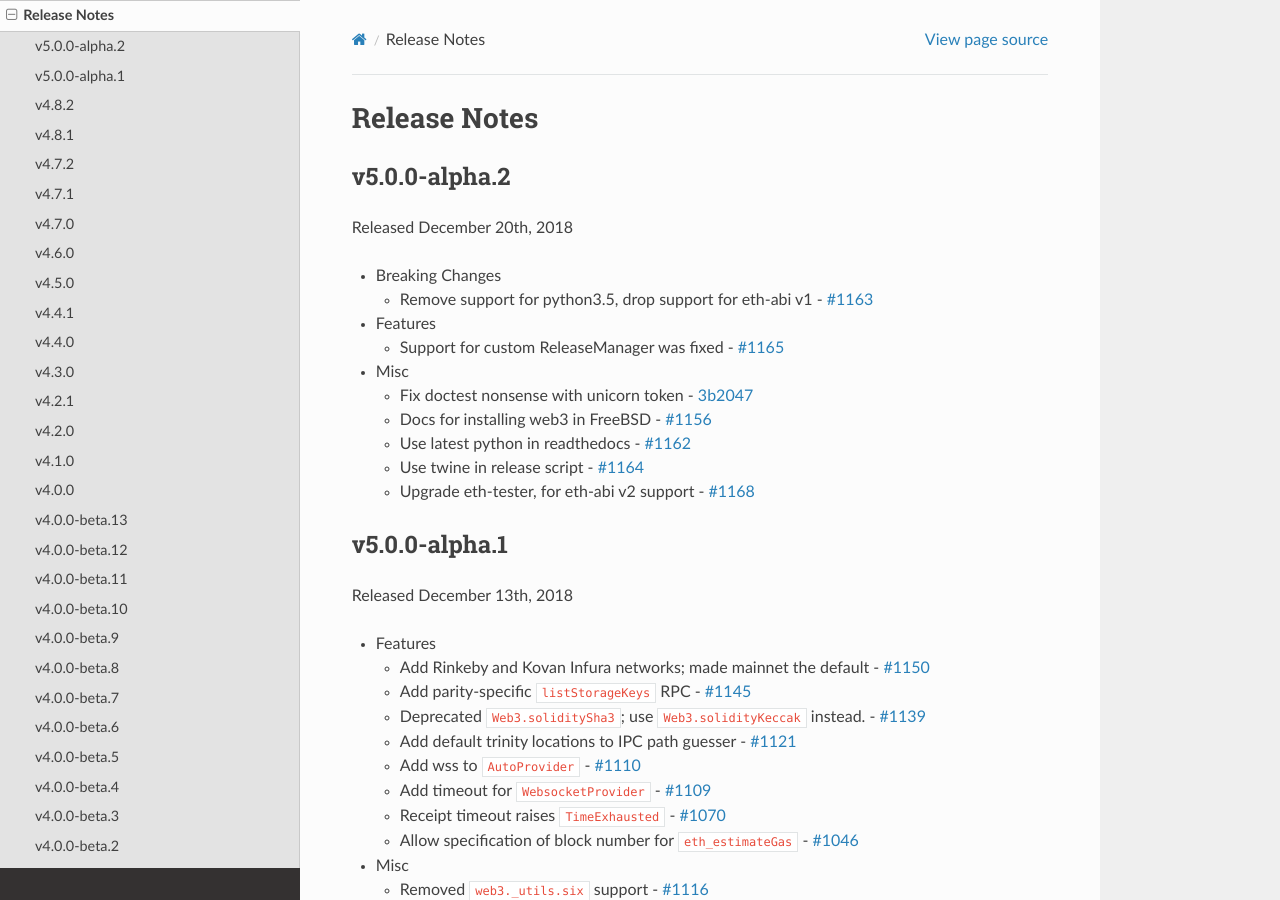
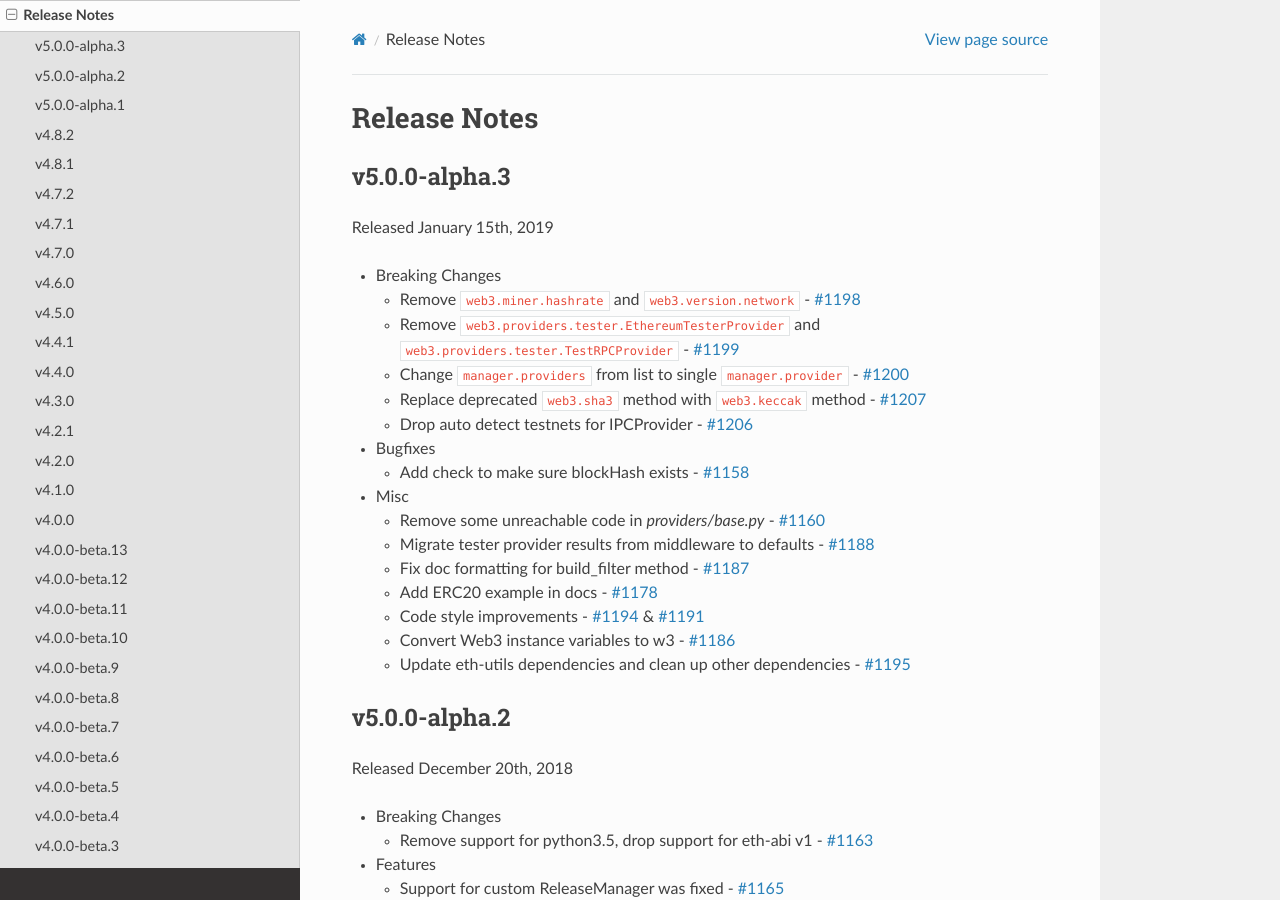
Before and after one commit to shuziren/web3.py, a Sphinx documentation site: the page built from docs/releases.rst, in a window 1280 px wide and 900 px high. Built offline with Sphinx 7.4.7 and the Read the Docs theme 2.0.0, drawn with Linux system fonts in a browser that asks for light colours.

Commit message:
v5.0.0-alpha.3 Release Notes

```diff
--- a/docs/examples.rst
+++ b/docs/examples.rst
@@ -320,7 +320,7 @@ contract which conforms to this standard.
     assert alice == '0x7E5F4552091A69125d5DfCb7b8C2659029395Bdf', alice
     assert bob == '0x2B5AD5c4795c026514f8317c7a215E218DcCD6cF', bob
     tx_hash = factory.constructor(1000000).transact({'from': alice})
-    assert tx_hash == b'h9\xeb\xdb4\x07\x03y\x92RP`X\xf6\xf7\x9f\xfaT\xed&e\xee*\xc2\rx\xb3\xab\x8c4\xc9\x1f', tx_hash
+    assert tx_hash == b",s\x8c\x1a\xc5\x8d\x1c\x8co\x00\x8d\xbeN\xe9fx\xe8a\xfdT\rL\xa6\xb4&\xef\x8c\xab\x1b\x1a'z", tx_hash
     txn_receipt = w3.eth.waitForTransactionReceipt(tx_hash)
     assert txn_receipt['contractAddress'] == '0xF2E246BB76DF876Cef8b38ae84130F4F55De395b', txn_receipt['contractAddress']
     contract_address = txn_receipt['contractAddress']
--- a/docs/releases.rst
+++ b/docs/releases.rst
@@ -1,5 +1,49 @@
 Release Notes
 =============
+
+
+v5.0.0-alpha.3
+--------------
+
+Released January 15th, 2019
+
+- Breaking Changes
+
+  - Remove ``web3.miner.hashrate`` and ``web3.version.network``
+    - `#1198 <https://github.com/ethereum/web3.py/pull/1198>`_
+  - Remove ``web3.providers.tester.EthereumTesterProvider``
+    and ``web3.providers.tester.TestRPCProvider``
+    - `#1199 <https://github.com/ethereum/web3.py/pull/1199>`_
+  - Change ``manager.providers`` from list to single ``manager.provider``
+    - `#1200 <https://github.com/ethereum/web3.py/pull/1200>`_
+  - Replace deprecated ``web3.sha3`` method with ``web3.keccak`` method
+    - `#1207 <https://github.com/ethereum/web3.py/pull/1207>`_
+  - Drop auto detect testnets for IPCProvider
+    - `#1206 <https://github.com/ethereum/web3.py/pull/1206>`_
+
+- Bugfixes
+
+  - Add check to make sure blockHash exists
+    - `#1158 <https://github.com/ethereum/web3.py/pull/1158>`_
+
+- Misc
+
+  - Remove some unreachable code in `providers/base.py`
+    - `#1160 <https://github.com/ethereum/web3.py/pull/1160>`_
+  - Migrate tester provider results from middleware to defaults
+    - `#1188 <https://github.com/ethereum/web3.py/pull/1188>`_
+  - Fix doc formatting for build_filter method
+    - `#1187 <https://github.com/ethereum/web3.py/pull/1187>`_
+  - Add ERC20 example in docs
+    - `#1178 <https://github.com/ethereum/web3.py/pull/1178>`_
+  - Code style improvements
+    - `#1194 <https://github.com/ethereum/web3.py/pull/1194>`_
+    & `#1191 <https://github.com/ethereum/web3.py/pull/1191>`_
+  - Convert Web3 instance variables to w3
+    - `#1186 <https://github.com/ethereum/web3.py/pull/1186>`_
+  - Update eth-utils dependencies and clean up other dependencies
+    - `#1195 <https://github.com/ethereum/web3.py/pull/1195>`_
+
 
 v5.0.0-alpha.2
 --------------
```
